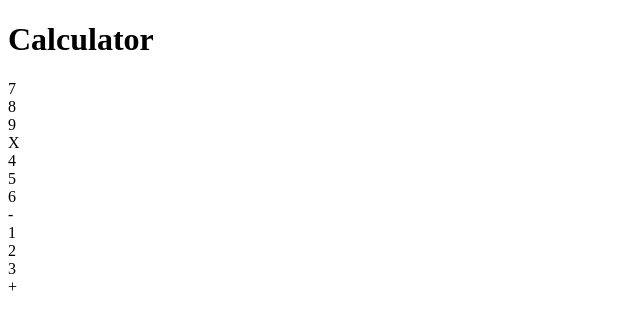
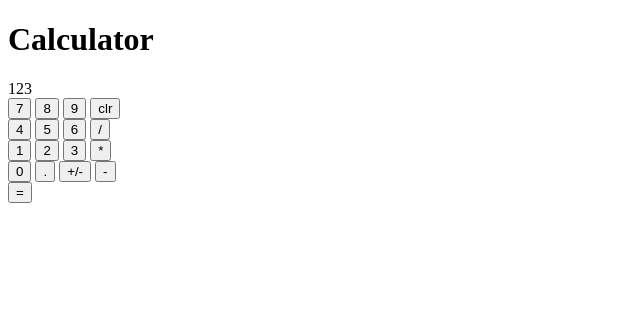
Before and after one commit to pbroz35/Calculator, a plain HTML site: page index.html in a window 1280 px wide. Shown: the whole page, without its empty margins (0-640 px from the left). Drawn offline with Linux system fonts and the light colour scheme.

Commit message:
redid html structure

```diff
--- a/index.html
+++ b/index.html
@@ -9,39 +9,45 @@
 
 <h1>Calculator</h1>
 
-<div id="body-contianer">
+<div id="body-container">
 
-    <div id="display"></div>
+    <div id="display"> 123</div>
 
     <div id="calculator-keys">
 
 
         <div id="first-row">
 
-            <div>7</div>
-            <div>8</div>
-            <div>9</div>
-            <div>X</div>
-
+            <button>7</button>
+            <button>8</button>
+            <button>9</button>
+            <button>clr</button>
         </div>
 
         <div id="second-row">
 
-            <div>4</div>
-            <div>5</div>
-            <div>6</div>
-            <div>-</div>
-
+            <button>4</button>
+            <button>5</button>
+            <button>6</button>
+            <button>/</button>
         </div>
         <div id="third-row">
 
-            <div>1</div>
-            <div>2</div>
-            <div>3</div>
-            <div>+</div>
+            <button>1</button>
+            <button>2</button>
+            <button>3</button>
+            <button>*</button>
+        </div>
+        <div id="fourth-row">
+            <button>0</button>
+            <button>.</button>
+            <button>+/-</button>
+            <button>-</button>
 
         </div>
-
+        <div id="fifth-row">
+            <button> = </button>
+        </div>
     </div>
 </div>
 
--- a/main.js
+++ b/main.js
@@ -1,3 +1,4 @@
+//declare variables
 let userInput1
 userInput2
 operator;
--- a/styles.css
+++ b/styles.css
@@ -0,0 +1 @@
+/* styles sheet for calculator */
```
